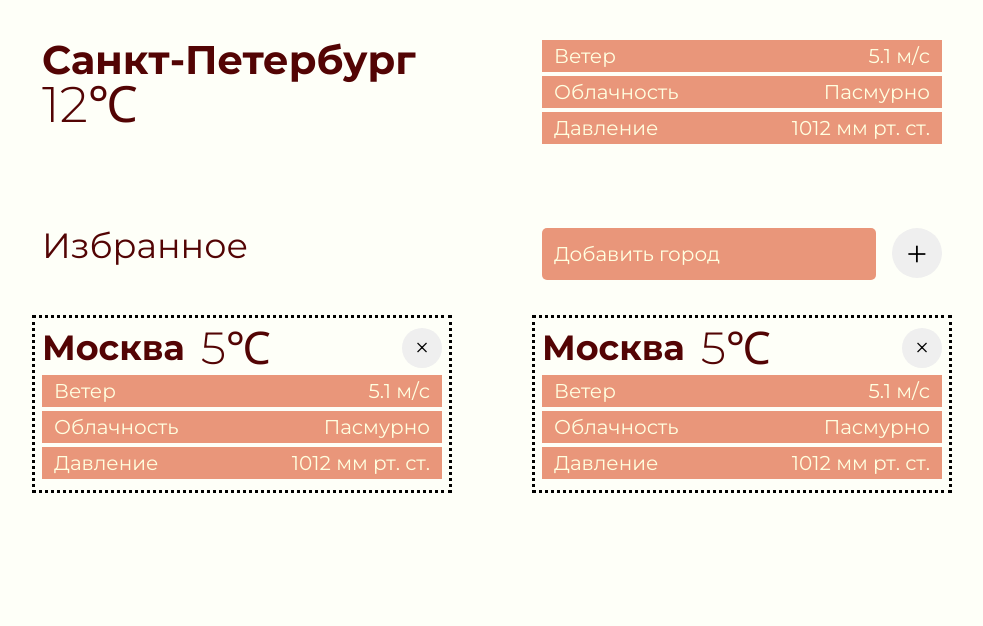
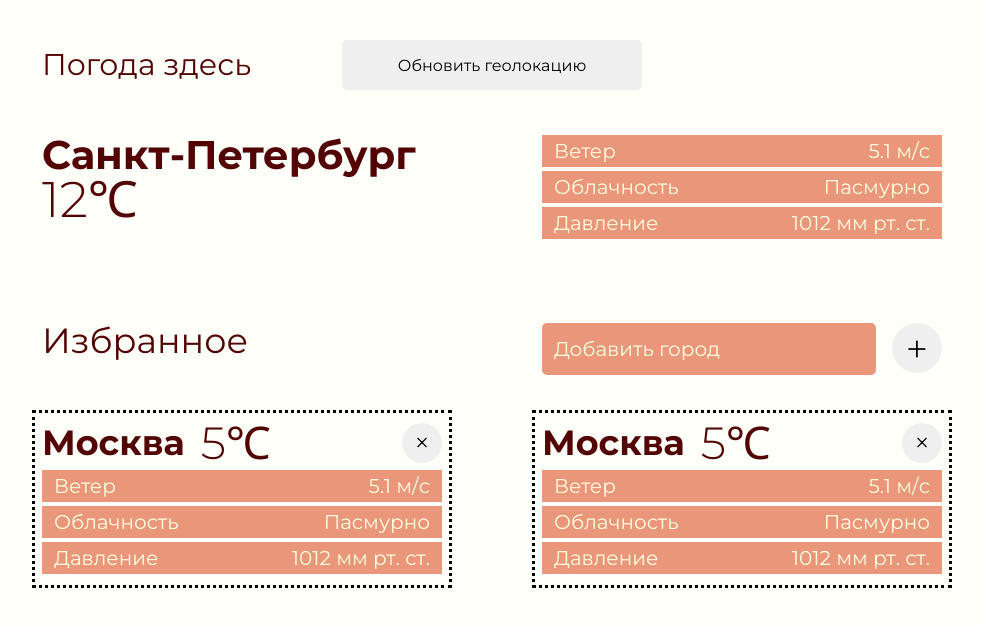
Before and after one commit to v-cognitio/itmoWeb2, a plain HTML site: page index.html in a window 1280 px wide. Shown: the whole page, without its empty margins (148-1131 px from the left). Drawn offline with Linux system fonts and the light colour scheme.

Commit message:
Add header block

```diff
--- a/index.html
+++ b/index.html
@@ -9,11 +9,22 @@
 </head>
 <body>
 
-<header>
+<main>
 
-</header>
+    <div class="tableElement header">
+        <div class="title">
+            <h1>Погода здесь</h1>
+        </div>
 
-<main>
+        <div class="geo">
+            <button class="geo">
+                <span class="geoLaptop">Обновить геолокацию</span>
+                <span class="geoMobile">⟳</span>
+            </button>
+        </div>
+
+    </div>
+
     <div class="tableElement mainMargin">
         <h2>Санкт-Петербург</h2>
         <div class="mainTemp">12℃</div>
--- a/styles.css
+++ b/styles.css
@@ -61,6 +61,11 @@ input {
 
 input::placeholder {
     color: lightyellow;
+}
+
+h1 {
+    font-weight: 400;
+    font-size: 6vw;
 }
 
 h2 {
@@ -138,13 +143,83 @@ button.close {
     height: 6vw;
 }
 
+button.geo {
+    width: 6vw;
+    height: 6vw;
+}
+
+div.header {
+    display: flex;
+    justify-content: space-between;
+    align-items: center;
+}
+
+div.title {
+
+}
+
+div.geo {
+    width: 6vw;
+    height: 6vw;
+}
+
+span.geoLaptop {
+    display: none;
+}
+
+span.geoMobile {
+    margin-left: 0.4vmin;
+    padding-top: 0.3vmin;
+    font-size: 3.5vw;
+    display: inline;
+    width: 100%;
+    height: 100%;
+}
+
 @media screen and (min-width: 1080px) {
     div.tableElement {
         width: 400px;
     }
 
+    div.header {
+        width: 900px;
+        display: flex;
+        align-items: center;
+        margin-left: 50px;
+        margin-right: 50px;
+    }
+
+    div.title {
+        width: 33.33%;
+    }
+
+    div.geo {
+        width: 66.66%;
+        height: 50px;
+    }
+
+    button.geo {
+        height: 100%;
+        width: 50%;
+        border-radius: 5px;
+        padding: 10px 20px;
+        font-weight: 400;
+    }
+
+    span.geoLaptop {
+        display: inline;
+    }
+
+    span.geoMobile {
+        display: none;
+    }
+
     input {
         font-size: 20px;
+    }
+
+    h1 {
+        font-size: 30px;
     }
 
     h2 {
```
